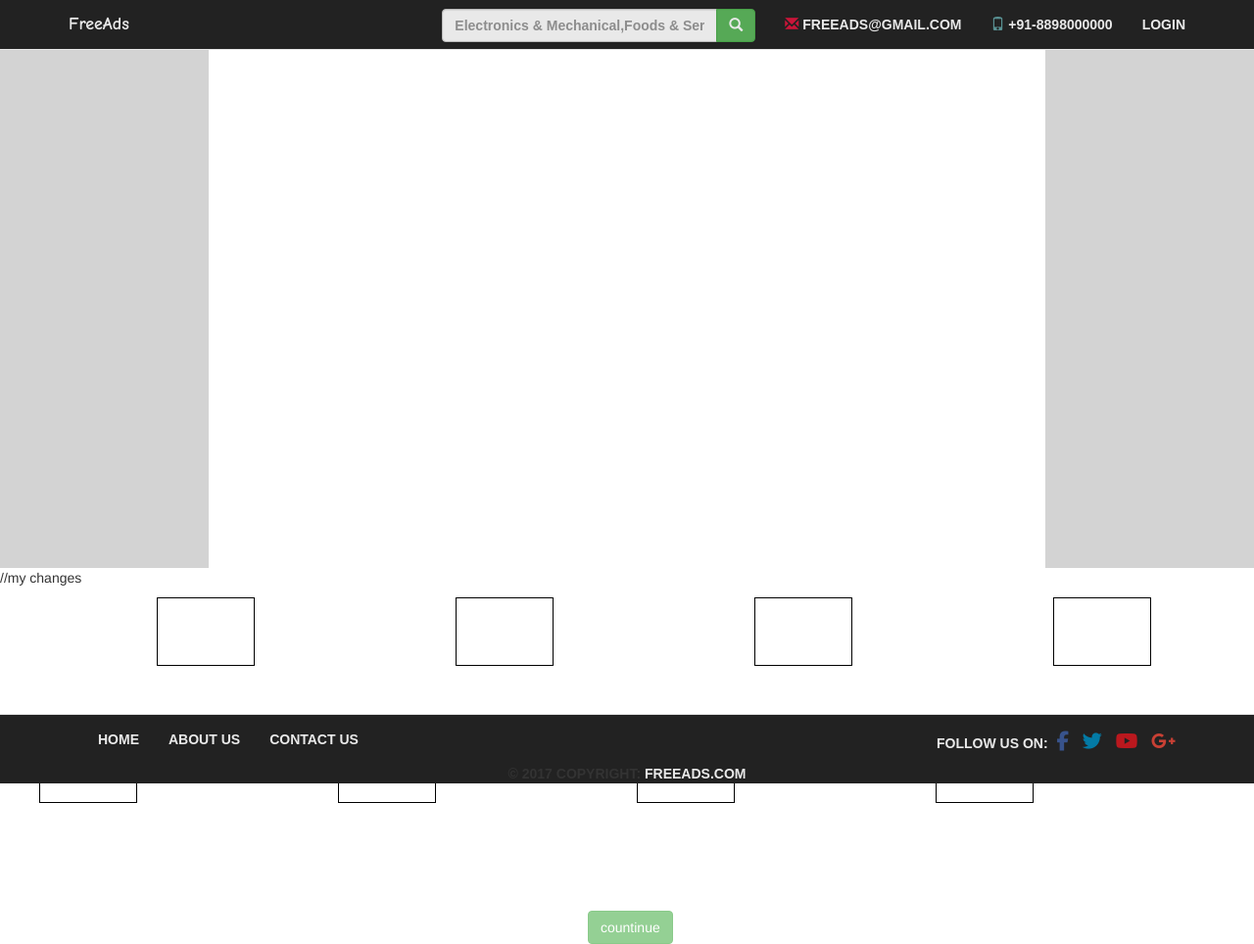
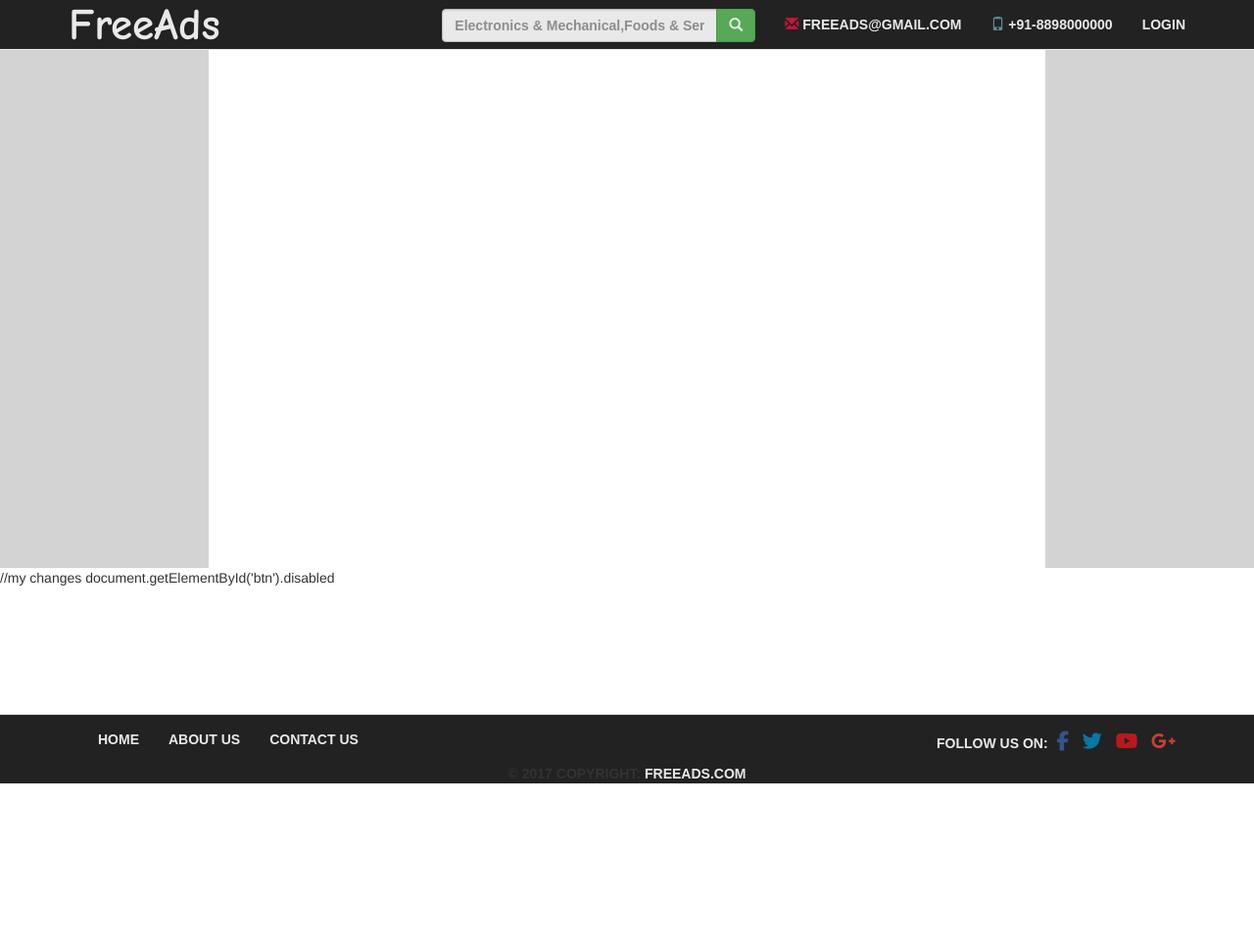
Before and after one commit to MYFIRSTPROJECT456/Bootstrap, a plain HTML site: page website.html in a window 1280 px wide. Shown: the whole page at 98% size. After the commit the page ends 800 px from the top, so only its background shows below. Drawn offline with nearby package versions, Linux system fonts and the light colour scheme.

Commit message:
Update website.html

```diff
--- a/website.html
+++ b/website.html
@@ -94,111 +94,7 @@
 	<script src="js/jquery.js"></script>
 	<script src="js/bootstrap.js"></script>
 	//my changes
-	<!DOCTYPE HTML>
-<html>
-<head>
-	<link rel="stylesheet" href="https://maxcdn.bootstrapcdn.com/bootstrap/3.3.7/css/bootstrap.min.css">
-<style>
-#div1, #div2,#div3,#div4, #div21,#div31,#div41,#div51  {
-    float: left;
-    width: 100px;
-    height: 70px;
-    margin: 10px;
-    padding: 10px;
-    border: 1px solid black;
-}
-#div1, #div2,#div3,#div4{
-	margin-top: 150px;
-}
-</style>
-<script>
-function allowDrop(ev) {
-    ev.preventDefault();
-}
-
-function drag(ev) {
-    ev.dataTransfer.setData("text", ev.target.id);
-}
-
-function drop(ev) {
-    ev.preventDefault();
-    var data = ev.dataTransfer.getData("text");
-    ev.target.appendChild(document.getElementById(data));
-}
-</script>
-</head>
-<body>
-	<form action="02.html" method="post">
-<div class="container-fluid">
-	<div class="row col-md-12">
-		<div class="col-md-3">
-			<div id="div1" ondrop="drop(event)" ondragover="allowDrop(event)">
-			  <span draggable="true" ondragstart="drag(event)" id="drag1" width="88" height="31">Deepak chauhan</span>
-			</div>
-
-			<div id="div21" ondrop="drop(event)" ondragover="allowDrop(event)">
-
-			</div>
-		</div>
-		<div class="col-md-3">
-			<div id="div2" ondrop="drop(event)" ondragover="allowDrop(event)">
-			  <p draggable="true" ondragstart="drag(event)" id="drag2" width="88" height="31">Ramesh Thakur</p>
-			</div>
-			<div id="div31" ondrop="drop(event)" ondragover="allowDrop(event)"></div>
-		</div>
-		<div class="col-md-3">
-			<div id="div3" ondrop="drop(event)" ondragover="allowDrop(event)">
-			  <p draggable="true" ondragstart="drag(event)" id="drag3" width="88" height="31">Abhishek Pandey</p>
-			</div>
-
-			<div id="div41" ondrop="drop(event)" ondragover="allowDrop(event)"></div>
-		</div>
-		<div class="col-md-3">
-			<div id="div4" ondrop="drop(event)" ondragover="allowDrop(event)">
-			  <p draggable="true" ondragstart="drag(event)" id="drag4" width="88" height="31">Mahendar</p>
-			</div>
-
-			<div id="div51" ondrop="drop(event)" ondragover="allowDrop(event)"></div>
-		</div>
-	</div>
-</div>
-
-<input id="btn" type="submit" class="btn btn-success" value="countinue">
-</form>
-<script src="https://ajax.googleapis.com/ajax/libs/jquery/3.3.1/jquery.min.js"></script>
-<script src="https://maxcdn.bootstrapcdn.com/bootstrap/3.3.7/js/bootstrap.min.js"></script>
-<script>
-	$(document).ready(function(){
-		$('p#drag1,#drag2,#drag3,#drag4').css({
-			'marginTop': '0px'
-		});
-		$('#btn').css({
-			'marginLeft': '600px',
-			'marginTop': '100px'
-		});
-
-
-	if (new1 && new2 && new3 && new4) {
-                $('#btn').prop('disabled', false);
-            }
-            else {
-                $('#btn').prop('disabled', true);
-            }
-	});
-
-	node1 = document.getElementById('div21');
-	node2 = document.getElementById('div31');
-	node3 = document.getElementById('div41');
-	node4 = document.getElementById('div51');
-	var new1 = node1.textContent;
-	var new2 = node2.textContent;
-	var new3 = node3.textContent;
-	var new4 = node4.textContent;
-
-
-</script>
-</body>
-</html>
+	document.getElementById('btn').disabled
 
 </body>
 </html>
```
